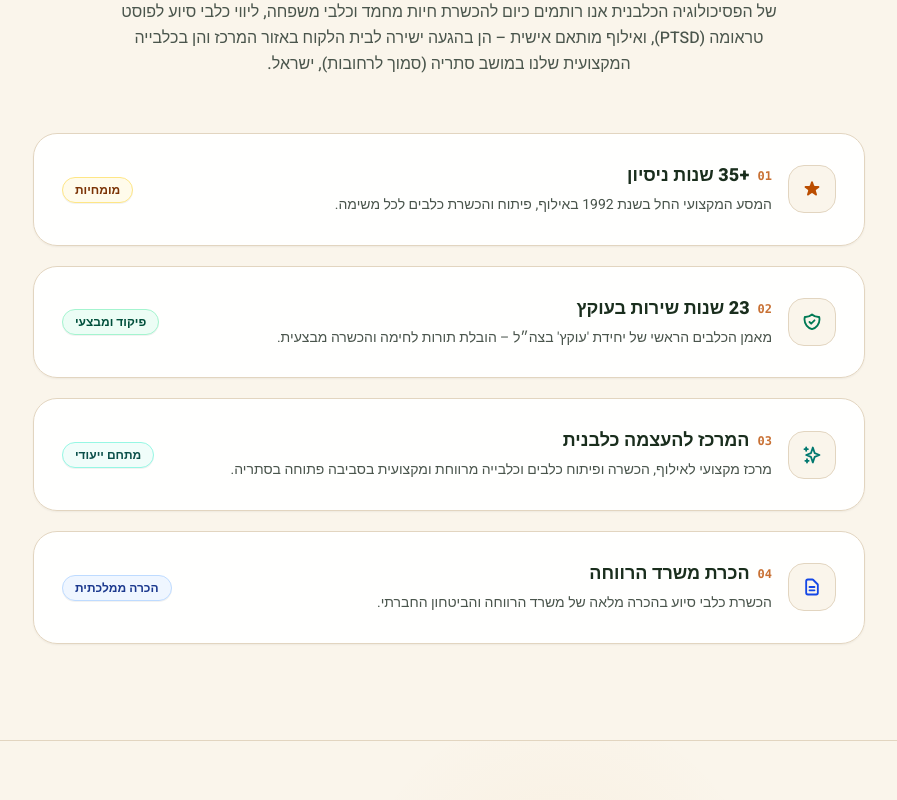
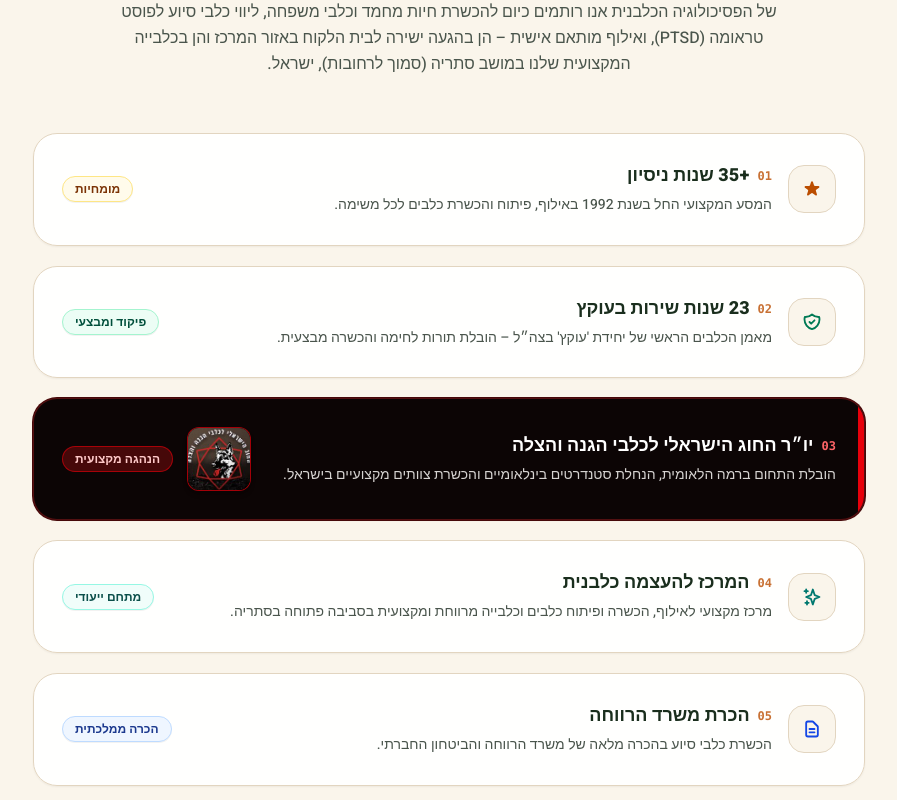
Before and after one commit to naorla/michael-website, a React (Vite) app: page / in a window 1280 px wide. Shown: the part 3560-4360 px from the top of the page, without its empty margins (191-1088 px from the left). Built offline with nearby package versions, Linux system fonts and the light colour scheme; a web font is replaced by a local one.

Commit message:
last before review last3 commit

```diff
--- a/src/LanguageContext.tsx
+++ b/src/LanguageContext.tsx
@@ -229,6 +229,9 @@ export const translations = {
 
     whatsappMsg: "היי מיכאל, הגעתי מהאתר ואשמח להתייעץ",
 
+    expBadgeClub: "הנהגה מקצועית",
+    expClubTitle: "יו״ר החוג הישראלי לכלבי הגנה והצלה",
+    expClubDesc: "הובלת התחום ברמה הלאומית, הנחלת סטנדרטים בינלאומיים והכשרת צוותים מקצועיים בישראל.",
    // FAQ (שאלות נפוצות)
    faqBadge: "שאלות נפוצות",
    faqTitle: "כל מה שחשוב לדעת על תהליך האילוף",
@@ -451,6 +454,10 @@ export const translations = {
     ftSrv6: "Consulting",
 
     whatsappMsg: "Hi, I reached you from the website and would like to consult.",
+
+    expBadgeClub: "Professional Leadership",
+expClubTitle: "Chairman of the Israeli Protection & Rescue Dog Club",
+expClubDesc: "Leading national standards, conducting high-level certifications, training professional units, and advancing competitive dog sports in Israel.",
 
     // FAQ
     faqBadge: "Frequently Asked Questions",
@@ -676,6 +683,9 @@ export const translations = {
 
     whatsappMsg: "Здравствуйте, я с сайта и хотел бы проконсультироваться.",
 
+    expBadgeClub: "Профессиональное лидерство",
+expClubTitle: "Председатель Израильского клуба защитных и спасательных собак",
+expClubDesc: "Руководство национальными стандартами подготовки, сертификация кинологов и развитие спортивно-прикладного собаководства в Израиле.",
     // FAQ
     faqBadge: "Частые вопросы",
     faqTitle: "Все, что важно знать о процессе дрессировки",
--- a/src/components/Experience.tsx
+++ b/src/components/Experience.tsx
@@ -8,7 +8,9 @@ interface MilestoneItem {
   badgeStyle: string;
   title: string;
   desc: string;
-  icon: ReactElement;
+  icon?: ReactElement;
+  isClubCard?: boolean;
+  clubLogo?: string;
 }
 
 export function Experience() {
@@ -41,6 +43,15 @@ export function Experience() {
     },
     {
       num: "03",
+      badge: "הנהגה מקצועית",
+      badgeStyle: "bg-red-950 text-red-200 border-red-700/80",
+      title: t('expClubTitle') || "יו״ר החוג הישראלי לכלבי הגנה והצלה",
+      desc: t('expClubDesc') || "הובלת התחום ברמה הלאומית, הנחלת סטנדרטים בינלאומיים והכשרת צוותים מקצועיים בישראל.",
+      isClubCard: true,
+      clubLogo: "/club-logo.png"
+    },
+    {
+      num: "04",
       badge: t('expBadge3') || "מתחם ייעודי",
       badgeStyle: "bg-teal-50 text-teal-900 border-teal-200",
       title: t('expCard3Title') || "המרכז להעצמה כלבנית",
@@ -52,7 +63,7 @@ export function Experience() {
       )
     },
     {
-      num: "04",
+      num: "05",
       badge: t('expBadge4') || "הכרה ממלכתית",
       badgeStyle: "bg-blue-50 text-blue-900 border-blue-200",
       title: t('expCard4Title') || "הכרת משרד הרווחה",
@@ -84,45 +95,86 @@ export function Experience() {
           </p>
         </div>
 
-        {/* שורות ההישג האופקיות */}
+        {/* שורות ההישג - גובה אחיד ומדויק לכל הכרטיסיות */}
         <div className="flex flex-col gap-4 sm:gap-5">
           {items.map((item, idx) => (
             <Reveal key={idx} delay={((idx % 4) + 1) as 1 | 2 | 3 | 4}>
-              <div className="group relative bg-white/95 rounded-2xl sm:rounded-3xl p-5 sm:p-7 border border-[#E2D5C0] shadow-xs hover:shadow-lg hover:border-emerald-600/50 hover:-translate-y-0.5 transition-all duration-300">
+              <div
+                className={`group relative rounded-2xl sm:rounded-3xl p-5 sm:p-7 border shadow-xs hover:shadow-xl hover:-translate-y-0.5 transition-all duration-300 overflow-hidden ${
+                  item.isClubCard
+                    ? "bg-[#0c0505] border-red-900/60 shadow-lg ring-1 ring-red-950"
+                    : "bg-white/95 border-[#E2D5C0] hover:border-emerald-600/50"
+                }`}
+              >
+                {/* קו הדגשה צדדי */}
+                <div
+                  className={`absolute top-0 bottom-0 start-0 w-1.5 rounded-s-2xl sm:rounded-s-3xl transition-colors duration-300 ${
+                    item.isClubCard
+                      ? "bg-red-600 group-hover:bg-red-500"
+                      : "bg-transparent group-hover:bg-emerald-600"
+                  }`}
+                />
 
-                {/* קו הדגשה עדין בצד שנדלק במעבר עכבר */}
-                <div className="absolute top-0 bottom-0 start-0 w-1.5 bg-transparent group-hover:bg-emerald-600 rounded-s-2xl sm:rounded-s-3xl transition-colors duration-300" />
+                <div className="relative z-10 flex flex-col sm:flex-row sm:items-center justify-between gap-4">
 
-                <div className="flex flex-col sm:flex-row sm:items-center justify-between gap-4">
+                  {/* צד ימין: תוכן */}
+                  <div className="flex items-start sm:items-center gap-4 min-w-0 flex-1">
 
-                  {/* צד ימין / התחלה: מספר, אייקון וכותרת */}
-                  <div className="flex items-start sm:items-center gap-4 min-w-0">
-
-                    {/* תיבת המספר והאייקון */}
-                    <div className="relative shrink-0 flex items-center justify-center w-12 h-12 rounded-2xl bg-[#FAF5EB] border border-[#E2D5C0] text-emerald-800 group-hover:bg-emerald-50 group-hover:border-emerald-300 transition-colors">
-                      {item.icon}
-                    </div>
+                    {/* אייקון לכרטיסיות רגילות */}
+                    {item.icon && (
+                      <div className="relative shrink-0 flex items-center justify-center w-12 h-12 rounded-2xl bg-[#FAF5EB] border border-[#E2D5C0] text-emerald-800 group-hover:bg-emerald-50 group-hover:border-emerald-300 transition-colors">
+                        {item.icon}
+                      </div>
+                    )}
 
                     {/* כותרת ותיאור */}
                     <div className="min-w-0">
                       <div className="flex items-center gap-2 mb-1">
-                        <span className="font-mono text-xs font-black text-amber-700/80">
+                        <span
+                          className={`font-mono text-xs font-black ${
+                            item.isClubCard ? "text-red-400" : "text-amber-700/80"
+                          }`}
+                        >
                           {item.num}
                         </span>
-                        <h3 className="text-base sm:text-lg font-black text-[#1a2e1d] group-hover:text-emerald-950 transition-colors break-words">
+                        <h3
+                          className={`text-base sm:text-lg font-black transition-colors break-words ${
+                            item.isClubCard
+                              ? "text-white group-hover:text-red-200"
+                              : "text-[#1a2e1d] group-hover:text-emerald-950"
+                          }`}
+                        >
                           {item.title}
                         </h3>
                       </div>
-                      <p className="text-xs sm:text-sm text-[#4a554c] leading-relaxed break-words">
+                      <p
+                        className={`text-xs sm:text-sm leading-relaxed break-words font-medium ${
+                          item.isClubCard ? "text-stone-300" : "text-[#4a554c]"
+                        }`}
+                      >
                         {item.desc}
                       </p>
                     </div>
 
                   </div>
 
-                  {/* צד שמאל / סוף: תגית הסטטוס */}
-                  <div className="shrink-0 self-start sm:self-center ps-16 sm:ps-0">
-                    <span className={`inline-block text-[11px] sm:text-xs font-bold px-3 py-1 rounded-full border shadow-2xs whitespace-nowrap ${item.badgeStyle}`}>
+                  {/* צד שמאל: הלוגו במסגרת אדומה שממלא אותה 100% מבלי להגדיל את הכרטיסייה + תגית */}
+                  <div className="flex items-center justify-between sm:justify-end gap-3.5 shrink-0">
+
+                    {item.isClubCard && item.clubLogo && (
+                      <div className="w-[58px] h-[58px] sm:w-[64px] sm:h-[64px] rounded-xl border border-red-600/70 overflow-hidden flex items-center justify-center bg-black shadow-md shrink-0 group-hover:scale-105 group-hover:border-red-500 transition-all duration-300">
+                        <img
+                          src={item.clubLogo}
+                          alt="לוגו החוג הישראלי לכלבי הגנה והצלה"
+                          className="w-full h-full object-cover"
+                        />
+                      </div>
+                    )}
+
+                    {/* תגית הסטטוס */}
+                    <span
+                      className={`inline-block text-[11px] sm:text-xs font-bold px-3 py-1 rounded-full border shadow-2xs whitespace-nowrap ${item.badgeStyle}`}
+                    >
                       {item.badge}
                     </span>
                   </div>
@@ -138,3 +190,5 @@ export function Experience() {
     </section>
   );
 }
+
+export default Experience;
```
Also changed, not shown: public/club-logo.png (added).
